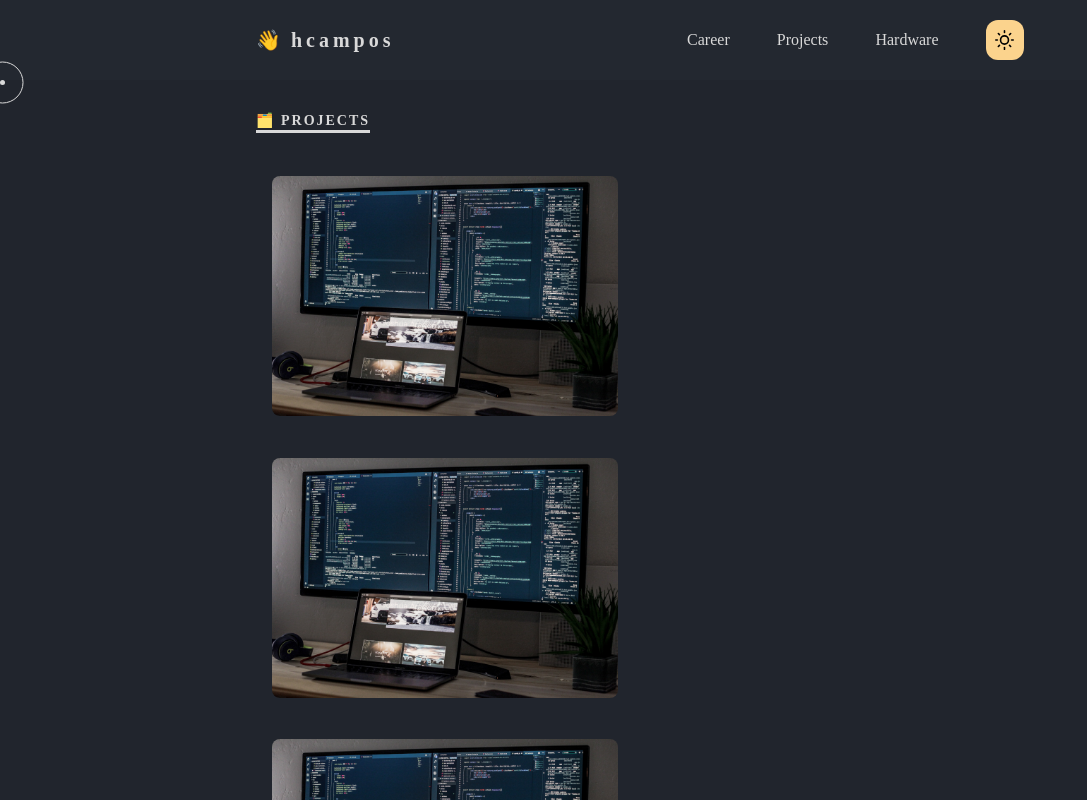
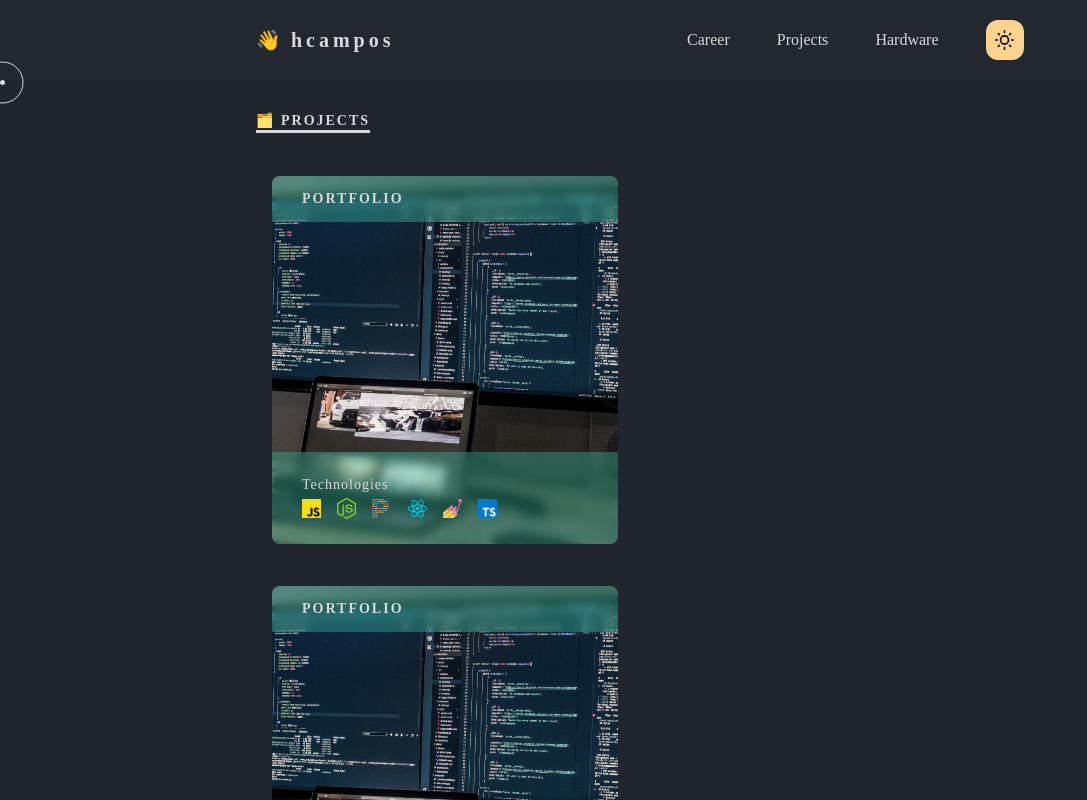
Before and after one commit to Sakoutecher/portfolio-react, a React (Create React App) app: page /projects in a window 1280 px wide. Shown: the top 800 px of the page, without its empty margins (0-1087 px from the left). Built offline with nearby package versions, Linux system fonts and the light colour scheme.

Commit message:
:lipstick: Finish the style of the projects

```diff
--- a/src/App.js
+++ b/src/App.js
@@ -92,7 +92,7 @@ function App() {
             element={
               <>
                 <Welcome styles={styles} />
-                <Description styles={styles}colors={colors} />
+                <Description styles={styles} colors={colors} />
                 <Technologies styles={styles} />
                 <Contact colors={colors} styles={styles} />
               </>
@@ -108,7 +108,7 @@ function App() {
           />
           <Route
             path='/projects'
-            element={ <Project styles={styles} /> }
+            element={ <Project styles={styles} colors={colors} /> }
           />
         </Routes>
         <Footer
--- a/src/components/ProjectDiv.js
+++ b/src/components/ProjectDiv.js
@@ -1,20 +1,30 @@
 import React from 'react'
 import styled from 'styled-components'
+import Text from '../components/Text'
 
-function ProjectDiv({ styles }) {
-  console.log(styles)
-
+function ProjectDiv({ styles, colors }) {
   return (
     <Item>
-      <Bottom>
-
+      <ProjectTitle color={styles.colors.text} background={colors.colorLinks.primary}>
+        Portfolio
+      </ProjectTitle>
+      <Bottom backgroundColor={colors.colorLinks.primary}>
+        <Text styles={styles} text={'Technologies'} />
+        <TechnoContainer>
+          <Logo src='./techno-icons/JS.png' />
+          <Logo src='./techno-icons/Node.png' />
+          <Logo src='./techno-icons/Prettier.png' />
+          <Logo src='./techno-icons/React.png' />
+          <Logo src='./techno-icons/StyledComponent.png' />
+          <Logo src='./techno-icons/TS.png' />
+        </TechnoContainer>
       </Bottom>
     </Item>
   )
 }
 
 const Item = styled.div`
-  height: 15em;
+  height: 23em;
   width: 45%;
   background: url('./photo-projects/portfolio.jpeg');
   background-position: center;
@@ -26,15 +36,45 @@ const Item = styled.div`
   margin-bottom: 0.6em;
   border-radius: 8px;
   display: flex;
-  justify-content: flex-end;
-  align-items: center;
+  justify-content: space-between;
   flex-direction: column
 `
 
 const Bottom = styled.div`
-  height: 40%;
+  height: 25%;
   width: 100%;
+  background-color: ${props => props.backgroundColor + '61'};
   border-radius: 0px 0px 8px 8px;
+  backdrop-filter: blur(5px);
+  padding: 15px 30px;
+  display: flex;
+  flex-direction: column;
+  justify-content: center;
+  gap: 0.3em;
+`
+
+const TechnoContainer = styled.div`
+  display: flex;
+  justify-content: flex-start;
+  align-items: center;
+  gap: 1em;
+`
+
+const Logo = styled.img`
+  width: 1.2em;
+`
+
+const ProjectTitle = styled.h3`
+  font-family: Cooper Black;
+  color: ${props => props.color};
+  position: relative;
+  font-size: 14px;
+  text-transform: uppercase;
+  letter-spacing: 2px;
+  padding: 15px 30px;
+  background-color: ${props => props.background + '61'};
+  backdrop-filter: blur(5px);
+  border-radius: 8px 8px 0px 0px;
 `
 
 export default ProjectDiv
--- a/src/pages/Project.js
+++ b/src/pages/Project.js
@@ -3,9 +3,7 @@ import styled from 'styled-components'
 import ProjectDiv from '../components/ProjectDiv';
 import Title from '../components/Title'
 
-function Project({ styles }) {
-    console.log(styles)
-
+function Project({ styles, colors }) {
     return (
         <HardwareContainer>
             <Center>
@@ -17,9 +15,13 @@ function Project({ styles }) {
                         />
                     </Top>
                     <Bottom>
-                        <ProjectDiv styles={styles} />
-                        <ProjectDiv styles={styles} />
-                        <ProjectDiv styles={styles} />
+                        <ProjectDiv styles={styles} colors={colors} />
+                        <ProjectDiv styles={styles} colors={colors} />
+                        <ProjectDiv styles={styles} colors={colors} />
+                        <ProjectDiv styles={styles} colors={colors} />
+                        <ProjectDiv styles={styles} colors={colors} />
+                        <ProjectDiv styles={styles} colors={colors} />
+                        <ProjectDiv styles={styles} colors={colors} />
                     </Bottom>
                 </CenterCenter>
             </Center>
```
Also changed, not shown: src/components/Resume.js.
